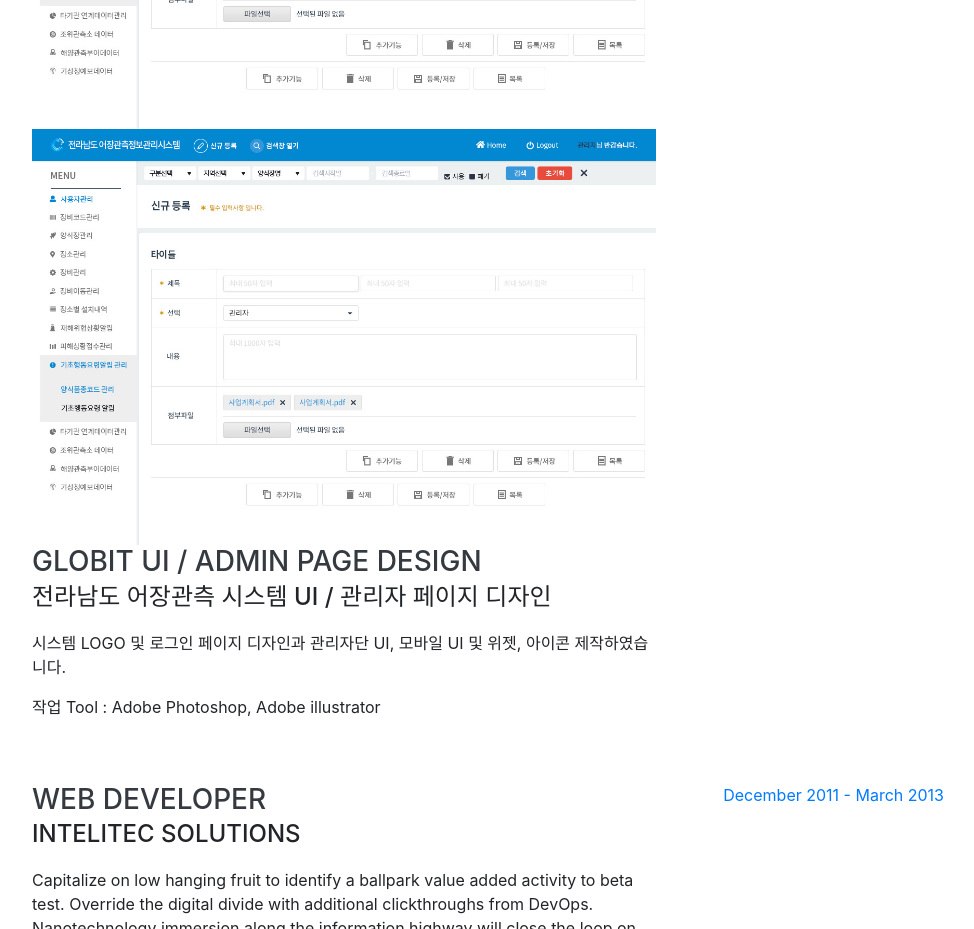
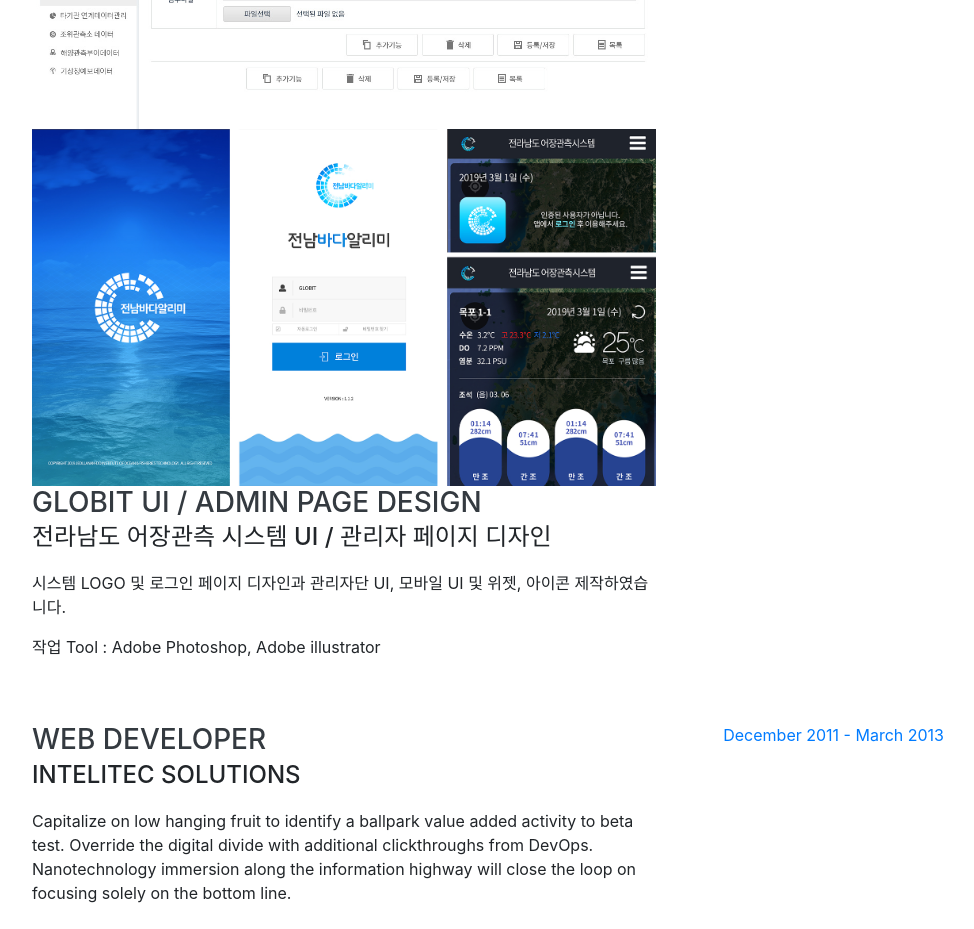
Before and after one commit to pepelicious/pepelicious.github.io, a website with bundled scripts: page index.html in a window 1280 px wide. Shown: the part 1500-2429 px from the top of the page, without its empty margins (288-1262 px from the left). Built offline with nearby package versions, Linux system fonts and the light colour scheme; a web font is replaced by a local one.

Commit message:
Update index.html

```diff
--- a/index.html
+++ b/index.html
@@ -97,7 +97,7 @@
           <div class="resume-content">
             <img src="/img/index.png" class="max-width">
 	    <img src="/img/globit_admin.jpg" class="max-width">
-	    <img src="/img/globit_admin.jpg" class="max-width">
+	    <img src="/img/globit_mobile.jpg" class="max-width">
             <h3 class="mb-0">GLOBIT UI / ADMIN PAGE DESIGN</h3>
             <div class="subheading mb-3">전라남도 어장관측 시스템 UI / 관리자 페이지 디자인</div>
             <p>시스템 LOGO 및 로그인 페이지 디자인과 관리자단 UI, 모바일 UI 및 위젯, 아이콘 제작하였습니다.</p>
```
